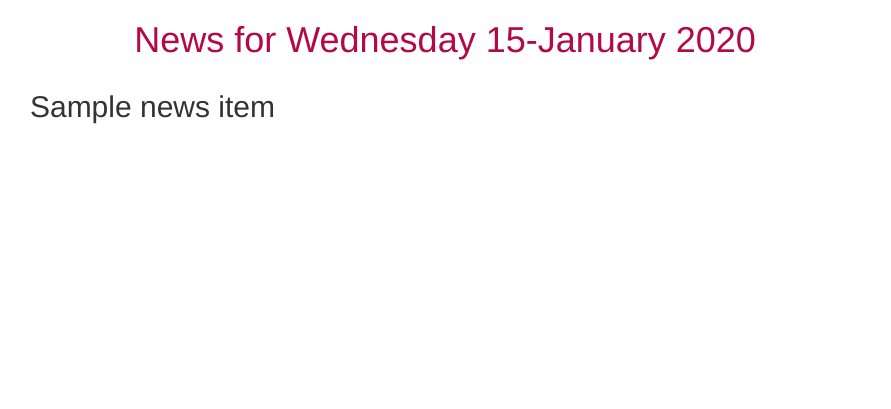
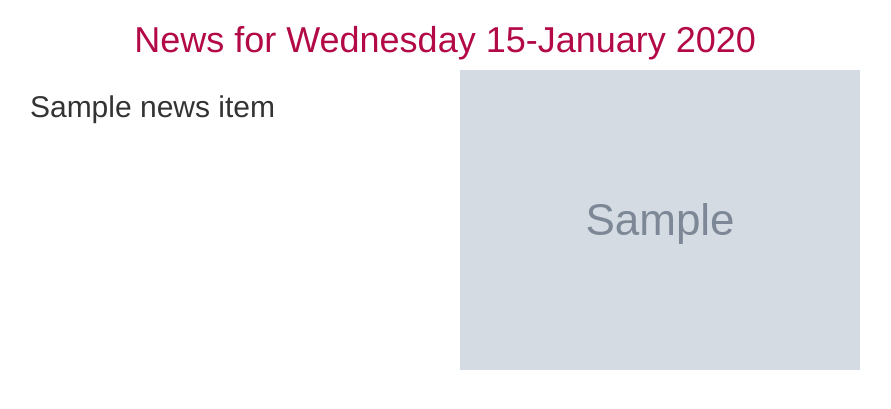
Before and after one commit to Krasivaya/webhooks-limits, a Django app: template news/templates/all-news/today-news.html in a window 1280 px wide. Shown: the part 52-461 px from the top of the page, without its empty margins (195-1086 px from the left). Run offline with Django 3.2, Linux system fonts and the light colour scheme; the template is opened without the code that fills it: most values are stand-ins (such as "Sample title", 1, 10 or a date in 2020); grey boxes marked "Sample" are stand-in pictures; some libraries are stand-ins or nearby versions.

Commit message:
Add column for images

```diff
--- a/news/templates/all-news/today-news.html
+++ b/news/templates/all-news/today-news.html
@@ -13,7 +13,10 @@
       <h2 class="text-center"> {{ news_item.title }} </h2>
     </div>
 
-  </div>
+    <!--Display news Article images  -->
+    <div class="col-xs-6 col-sm-6 col-md-6 col-lg-6">
+      <img src="{{news_item.article_image.url}}" class="img-responsive" alt="Image">
+    </div>
 
   {% empty %}
   <div class="row">
```
